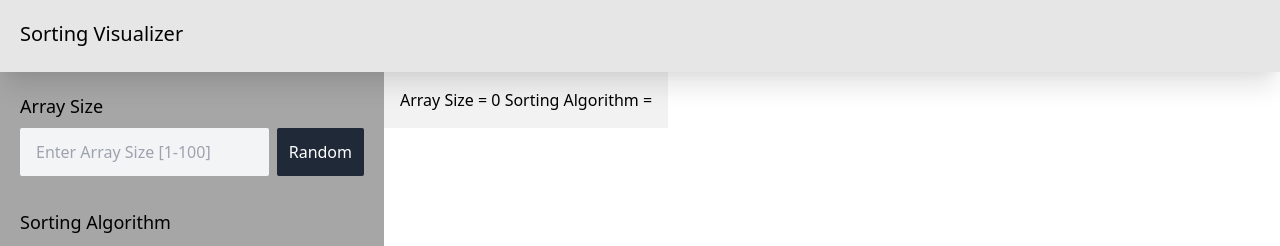
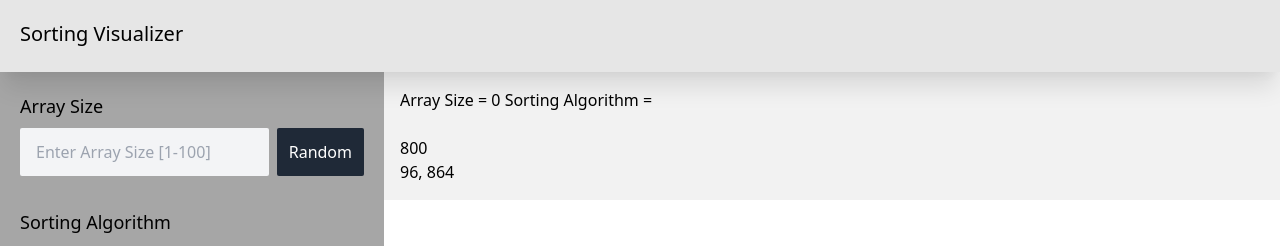
Before and after one commit to akathecoder/sorting-visualizer, a React (Create React App) app: page / in a window 1280 px wide. Shown: the top 246 px of the page. Built offline with nearby package versions, Linux system fonts and the light colour scheme.

Commit message:
Got Main's available height & width

```diff
--- a/src/App.tsx
+++ b/src/App.tsx
@@ -1,10 +1,26 @@
-import React, { useState } from 'react';
+import React, { useEffect, useRef, useState } from 'react';
 import Navbar from './components/Navbar';
 import Sidebar from './components/Sidebar';
+import generateArray from './components/Graph/GenerateArray';
+import useWindowDimensions, { WindowDimensionsTypes } from './components/Graph/WindowDimensions';
 
 const App: React.FC = () => {
     const [arraySize, setArraySize] = useState<number>(0);
     const [sortingAlgorithm, setSortingAlgorithm] = useState<string>('');
+    const windowDimensions = useWindowDimensions();
+
+    const ref = useRef<HTMLElement>(null);
+
+    const [mainDimensions, setMainDimensions] = useState<WindowDimensionsTypes>(
+        ref.current
+            ? { width: ref.current.clientWidth - 16 * 2, height: ref.current.clientHeight - 16 * 2 }
+            : { width: 0, height: 0 },
+    );
+
+    useEffect(() => {
+        ref.current &&
+            setMainDimensions({ width: ref.current.clientWidth - 16 * 2, height: ref.current.clientHeight - 16 * 2 });
+    }, [windowDimensions]);
 
     const handleSortButtonClicked = () => {
         alert('Sort Button Clicked');
@@ -24,8 +40,14 @@ const App: React.FC = () => {
                     setSortingAlgorithm={setSortingAlgorithm}
                     onSortButtonClicked={handleSortButtonClicked}
                 />
-                <main className="ml-sidebar mt-header bg-accent-2 p-4">
+                <main className="ml-sidebar mt-header bg-accent-2 p-4 w-full" ref={ref}>
                     {`Array Size = ${arraySize} \nSorting Algorithm = ${sortingAlgorithm}`}
+                    <br />
+                    {generateArray(arraySize).map((value) => value + ', ')}
+                    <br />
+                    {screen.availWidth}
+                    <br />
+                    {mainDimensions.height + ', ' + mainDimensions.width}
                 </main>
             </div>
         </>
--- /dev/null
+++ b/src/components/Graph/GenerateArray.ts
@@ -0,0 +1,11 @@
+const generateArray = (size: number, min = 1, max = 100): Array<number> => {
+    const arr: Array<number> = [];
+
+    for (let index = 0; index < size; index++) {
+        arr.push(Math.floor(Math.random() * max + min));
+    }
+
+    return arr;
+};
+
+export default generateArray;
--- /dev/null
+++ b/src/components/Graph/WindowDimensions.tsx
@@ -0,0 +1,29 @@
+import { useState, useEffect } from 'react';
+
+function getWindowDimensions() {
+    const { innerWidth: width, innerHeight: height } = window;
+    return {
+        width,
+        height,
+    };
+}
+
+export interface WindowDimensionsTypes {
+    width: number;
+    height: number;
+}
+
+export default function useWindowDimensions(): WindowDimensionsTypes {
+    const [windowDimensions, setWindowDimensions] = useState(getWindowDimensions());
+
+    useEffect(() => {
+        function handleResize() {
+            setWindowDimensions(getWindowDimensions());
+        }
+
+        window.addEventListener('resize', handleResize);
+        return () => window.removeEventListener('resize', handleResize);
+    }, []);
+
+    return windowDimensions;
+}
```
